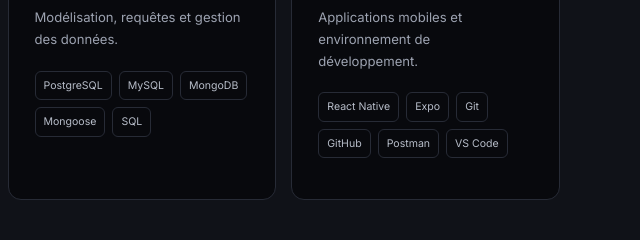
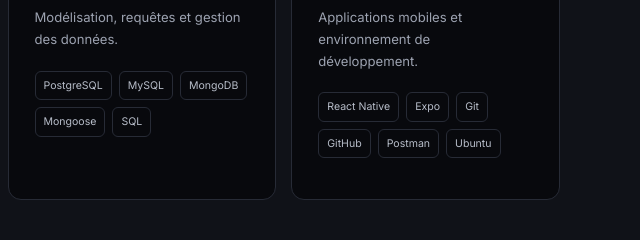
Before and after one commit to Kenny1593/portfolio, a plain HTML site: page index.html in a window 1280 px wide. Shown: the part 1700-1940 px from the top of the page, 640-1280 px from the left. Drawn offline with Linux system fonts and the light colour scheme.

Commit message:
Update index.html

```diff
--- a/index.html
+++ b/index.html
@@ -128,7 +128,7 @@
             <div class="skill-icon">04</div>
             <h3>Mobile & outils</h3>
             <p>Applications mobiles et environnement de développement.</p>
-            <div class="tags"><span>React Native</span><span>Expo</span><span>Git</span><span>GitHub</span><span>Postman</span><span>VS Code</span></div>
+            <div class="tags"><span>React Native</span><span>Expo</span><span>Git</span><span>GitHub</span><span>Postman</span><span>Ubuntu</span></div>
           </article>
         </div>
       </div>
```
